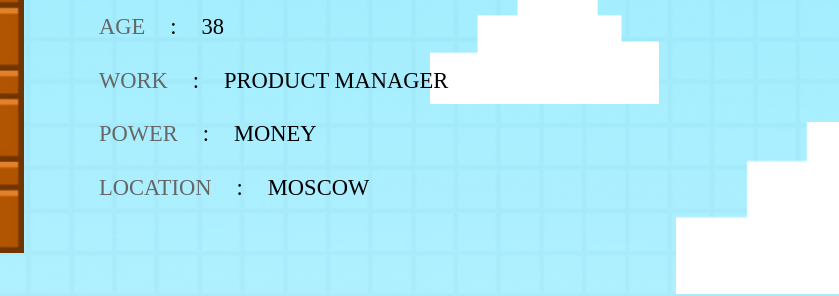
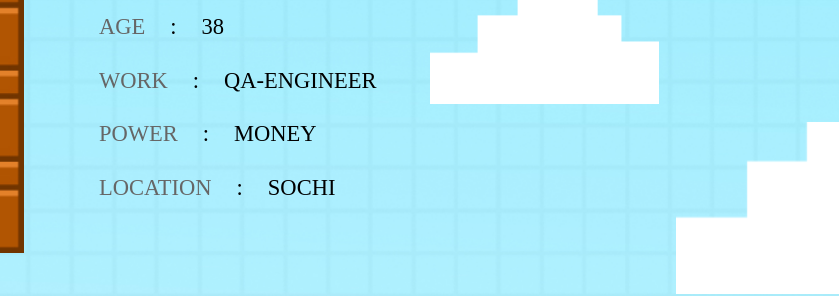
Before and after one commit to maratnasretdinov/maratnasretdinov.github.io, a plain HTML site: page index.html in a window 1280 px wide. Shown: the part 303-599 px from the top of the page, 441-1280 px from the left. Drawn offline with Linux system fonts and the light colour scheme; files whose address does not match are found by name.

Commit message:
заменил фон, заменил фото, изменил описание

```diff
--- a/index.html
+++ b/index.html
@@ -60,9 +60,9 @@
                   </div>
                   <div>
                      <div class="list"><span>age</span><span>:</span><span>38</span></div>
-                     <div class="list"><span>work</span><span>:</span><span>product manager</span></div>
+                     <div class="list"><span>work</span><span>:</span><span>QA-Engineer</span></div>
                      <div class="list"><span>Power</span><span>:</span><span>Money</span></div>
-                     <div class="list"><span>location</span><span>:</span><span>moscow</span></div>
+                     <div class="list"><span>location</span><span>:</span><span>Sochi</span></div>
 
                   </div>
                </div>
```
Also changed, not shown: image/fon_1440.jpg, 2 other files.
